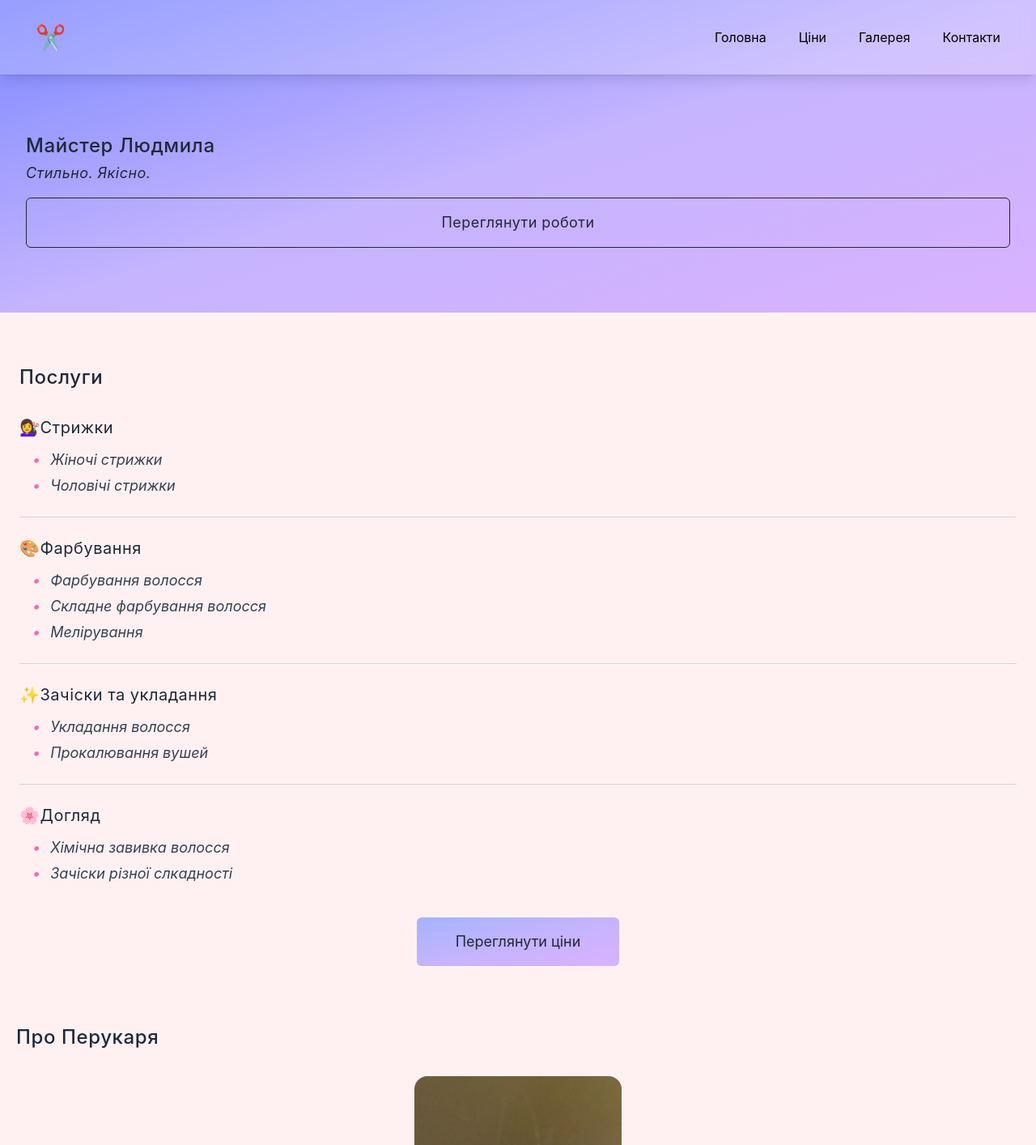
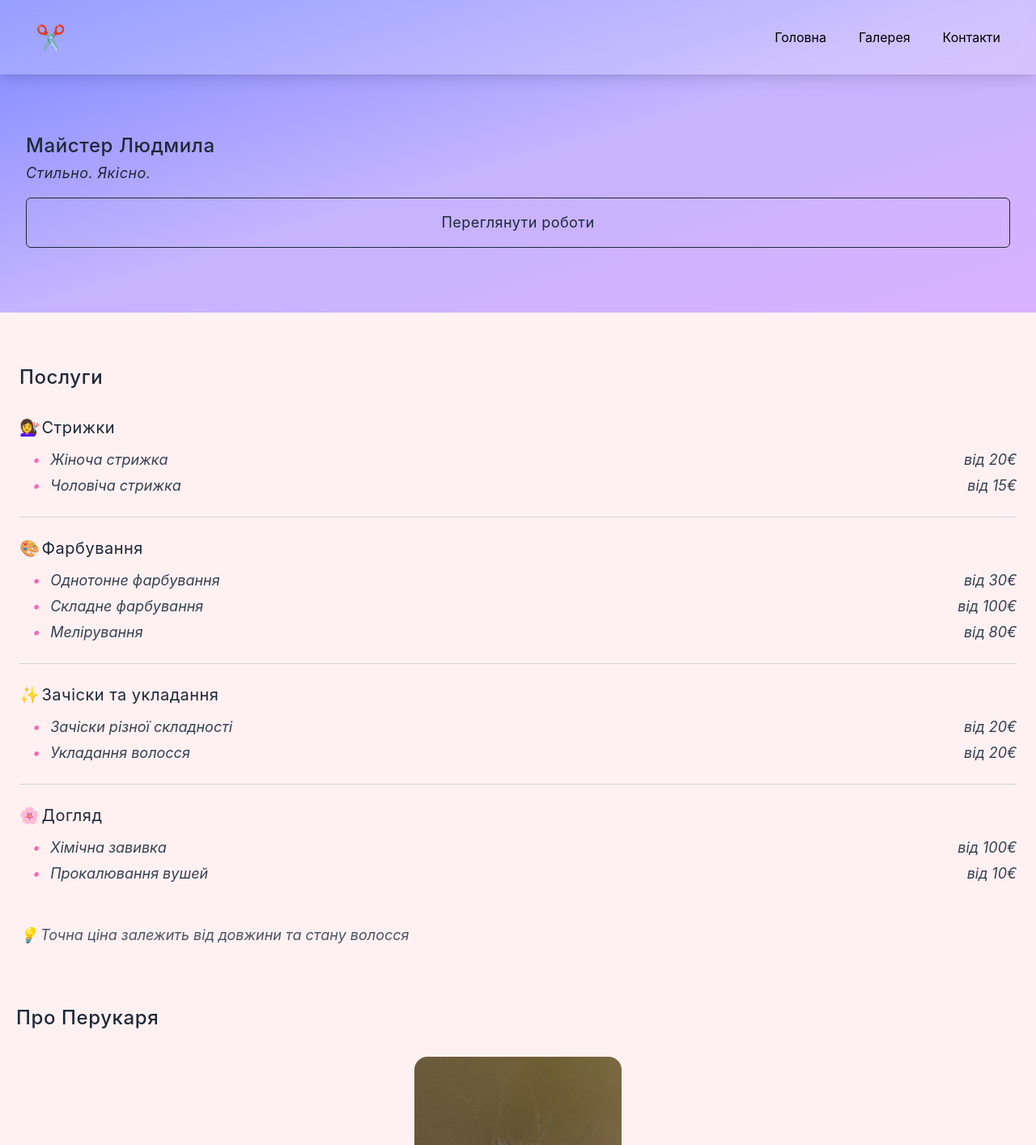
Before and after one commit to Shimi001/hairdresser-website, a React (Vite) app: page / in a window 1280 px wide. Shown: the top 1414 px of the page at 81% size. Built offline with nearby package versions, Linux system fonts and the light colour scheme.

Commit message:
Update services section

```diff
--- a/src/App.tsx
+++ b/src/App.tsx
@@ -1,8 +1,8 @@
+import { useState, } from 'react';
 import { Routes, Route } from 'react-router-dom';
-import { useState } from 'react';
+import { ScrollToTop } from './hooks/scrollToTop';
 import NavBar from './components/NavBar'
 import Home from './pages/Home'
-import Prices from './pages/Prices'
 import Gallery from './pages/Gallery'
 import Contacts from './pages/Contacts'
 
@@ -17,9 +17,9 @@ function App() {
       </header>
 
       <main className="bg-rose-50 text-gray-800 text-lg">
+        <ScrollToTop />
         <Routes>
           <Route path="/" element={<Home closeMenu={closeMenu} />} />
-          <Route path="/prices" element={<Prices />} />
           <Route path="/gallery" element={<Gallery />} />
           <Route path="/contacts" element={<Contacts />} />
         </Routes>
--- a/src/components/NavBar/index.tsx
+++ b/src/components/NavBar/index.tsx
@@ -15,7 +15,6 @@ function NavBar({ open, setOpen, closeMenu }: { open: boolean; setOpen: (open: b
         {/* desktop menu items */}
         <ul className="hidden md:flex gap-10">
           <Link to="/">Головна</Link>
-          <Link to="/prices">Ціни</Link>
           <Link to="/gallery">Галерея</Link>
           <Link to="/contacts">Контакти</Link>
         </ul>
@@ -36,8 +35,7 @@ function NavBar({ open, setOpen, closeMenu }: { open: boolean; setOpen: (open: b
           transition[opacity] duration-300 ease-in-out
           ${open ? "translate-y-0 opacity-100" : "-translate-y-4 opacity-0"}`}>
           <Link to="/" onClick={closeMenu}>Головна</Link>
-          <Link to="/prices" onClick={closeMenu}>Ціни</Link>
-          <Link to="/gallery" onClick={closeMenu}>Галерея</Link>
+          <Link to="/gallery" onClick={closeMenu}>Мої роботи</Link>
           <Link to="/contacts" onClick={closeMenu}>Контакти</Link>
         </div>
       </div>
--- a/src/data/services.ts
+++ b/src/data/services.ts
@@ -1,26 +1,50 @@
+export interface ServiceItem {
+    name: string;
+    price: string;
+}
+
+export interface ServiceCategory {
+    id: string;
+    icon: string;
+    items: ServiceItem[];
+}
+
 export const services = [
     {
         id: 'haircuts',
         icon: '💇‍♀️',
         title: 'Стрижки',
-        items: ['Жіночі стрижки', 'Чоловічі стрижки']
+        items: [
+            { name: 'Жіноча стрижка', price: 'від 20€' },
+            { name: 'Чоловіча стрижка', price: 'від 15€' }
+        ]
     },
     {
         id: 'coloring',
         icon: '🎨',
         title: 'Фарбування',
-        items: ['Фарбування волосся', 'Складне фарбування волосся', 'Мелірування']
+        items: [
+            { name: 'Однотонне фарбування', price: 'від 30€' },
+            { name: 'Складне фарбування', price: 'від 100€' },
+            { name: 'Мелірування', price: 'від 80€' }
+        ]
     },
     {
         id: 'styling',
         icon: '✨',
         title: 'Зачіски та укладання',
-        items: ['Укладання волосся', 'Прокалювання вушей']
+        items: [
+            { name: 'Зачіски різної складності', price: 'від 20€' },
+            { name: 'Укладання волосся', price: 'від 20€' }
+        ]
     },
     {
         id: 'care',
         icon: '🌸',
         title: 'Догляд',
-        items: ['Хімічна завивка волосся', 'Зачіски різної слкадності']
+        items: [
+            { name: 'Хімічна завивка', price: 'від 100€' },
+            { name: 'Прокалювання вушей', price: 'від 10€' }
+        ]
     }
 ];
--- /dev/null
+++ b/src/hooks/scrollToTop.ts
@@ -0,0 +1,12 @@
+import { useLocation } from 'react-router-dom';
+import { useEffect } from 'react';
+
+export function ScrollToTop() {
+    const { pathname } = useLocation();
+
+    useEffect(() => {
+        window.scrollTo(0, 0);
+    }, [pathname]);
+
+    return null;
+}
--- a/src/pages/Gallery/index.tsx
+++ b/src/pages/Gallery/index.tsx
@@ -1,8 +1,8 @@
 function Gallery() {
   return (
     <>
-      <h1 className="flex text-2xl font-medium px-8 pb-20 pt-40 justify-center bg-linear-to-br from-blue-500 via-indigo-400 to-sky-300">Галерея</h1>
-      <div className="grid-cols-2">
+      <h1 className="flex text-2xl font-medium px-8 pb-20 pt-40 justify-center bg-linear-to-br from-blue-500 via-indigo-400 to-sky-300">Мої роботи</h1>
+      <div className="grid grid-cols-2">
         <div>image 1</div>
         <div>image 2</div>
       </div>
--- a/src/pages/Home/index.tsx
+++ b/src/pages/Home/index.tsx
@@ -32,13 +32,16 @@ function Home({ closeMenu }: { closeMenu: () => void }) {
               className={index === 0 ? 'pb-6' : 'py-6'}
             >
               <h3 className="text-xl tracking-wide mb-3">
-                <span>{category.icon}</span>{category.title}
+                <span className="pr-0.5">{category.icon}</span>{category.title}
               </h3>
               <ul className="flex flex-col list-disc ml-4 gap-1 italic">
                 {category.items.map((item, i) =>
                   <li key={i} className="flex text-gray-700 items-start">
                     <span className="text-pink-400 mr-3">•</span>
-                    <span className="italic">{item}</span>
+                    <div className="flex justify-between w-full">
+                      <span className="flex italic">{item.name}</span>
+                      <span className="flex">{item.price}</span>
+                    </div>
                   </li>
                 )}
               </ul>
@@ -46,11 +49,7 @@ function Home({ closeMenu }: { closeMenu: () => void }) {
           ))}
         </div>
 
-        <Link to="/prices"
-          onClick={closeMenu}
-          className="inline-flex mx-auto rounded-md p-4 px-12 justify-center bg-linear-to-br from-indigo-300 via-violet-300 to-purple-300">
-          Переглянути ціни
-        </Link>
+        <p className="flex flex-row italic text-gray-600 mt-2"><span className="pr-1">💡</span>Точна ціна залежить від довжини та стану волосся</p>
       </section>
 
       {/* profile */}
@@ -69,7 +68,7 @@ function Home({ closeMenu }: { closeMenu: () => void }) {
       <div className="p-1 w-full bg-linear-to-r from-indigo-400 via-violet-300 to-purple-300"></div>
 
       {/* contacts */}
-      <section className="px-5 mb-20 mt-15">
+      <section className="px-5 mt-15 pb-25">
         <div className="max-w-md mx-auto space-y-6">
           {/* phone */}
           <div className="text-center">
--- a/src/pages/Prices/index.tsx
+++ /dev/null
@@ -1,27 +0,0 @@
-function Prices() {
-  return (
-    <>
-      <h1 className="flex text-2xl font-medium px-8 pb-20 pt-40 justify-center bg-linear-to-br from-red-300 via-rose-300 to-rose-200">Ціни</h1>
-      <h2 className="text-lg mt-3">Чоловічі стрижки</h2>
-      <ul className="list-inside mt-1">
-        <li>Коротке волосся - -€</li>
-        <li>Довге волосся - -€</li>
-      </ul>
-      <h2 className="text-lg mt-3">Жіночі стрижки</h2>
-      <ul className="list-inside mt-1">
-        <li>Коротке волосся - -€</li>
-        <li>Довге волосся - -€</li>
-      </ul>
-      <h2 className="text-lg mt-3">Фарбування волосся</h2>
-      <ul className="list-inside mt-1">
-        <li>Однотонне фарбування - -€</li>
-        <li>Мелірування - -€</li>
-        <li>Інші послуги - -€</li>
-      </ul>
-
-      <div className="mt-5">* Коштовність стрижок можно уточнювати по телефону</div>
-    </>
-  )
-}
-
-export default Prices
```
Also changed, not shown: src/data/galleryImages.ts (added).
